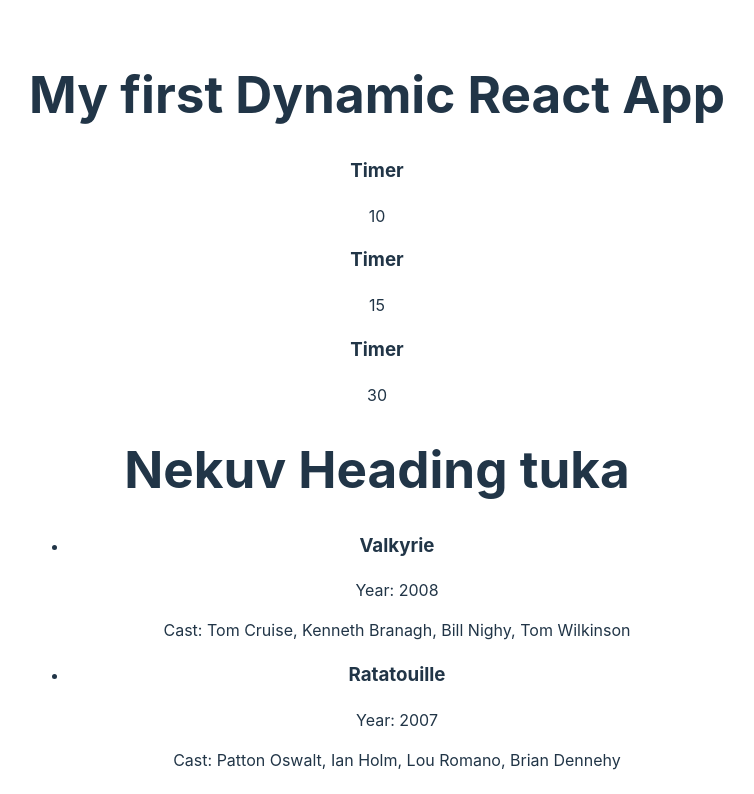
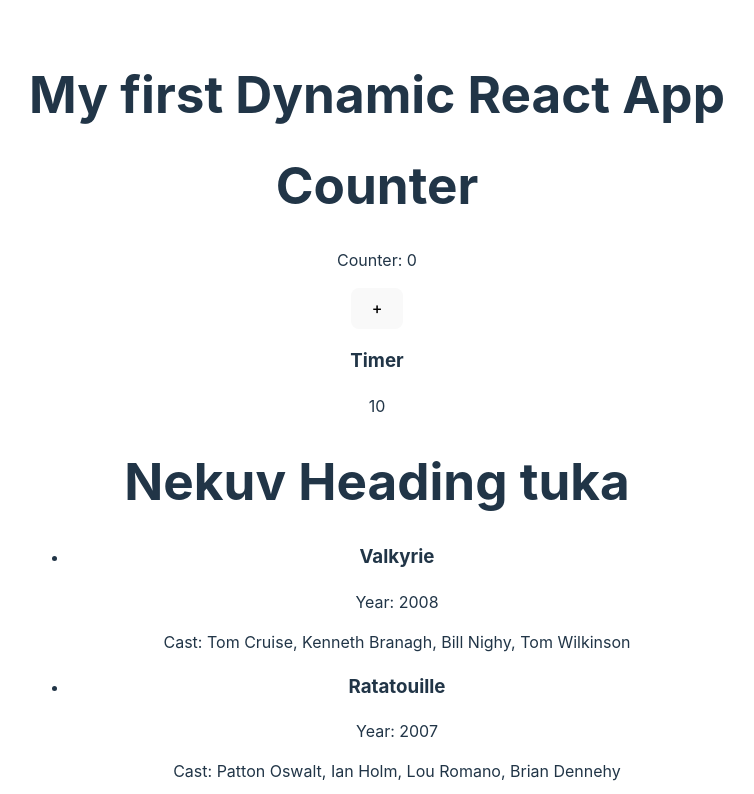
Before and after one commit to GGarenov/Components-React-basic-idea, a React (Vite) app in the folder components-basics/: page / in a window 1280 px wide. Shown: the top 794 px of the page, without its empty margins (263-1017 px from the left). Built offline with nearby package versions, Linux system fonts and the light colour scheme.

Commit message:
Counter was successfully created and implemented.

```diff
--- a/components-basics/src/App.jsx
+++ b/components-basics/src/App.jsx
@@ -1,16 +1,18 @@
 import MovieList from './components/MovieList'
-import './App.css'
 import movies from './assets/movies';
 import Timer from './components/Timer';
+import Counter from './components/Counter';
+import './App.css'
 
 function App() {
   return (
     <div>
       <h1>My first Dynamic React App</h1>
 
+     <Counter />
+
       <Timer startTime={5} />
-      <Timer startTime={10} />
-       <Timer startTime={25} />
+
 
       <MovieList movies={movies} headingText="Movie list"/>
 
--- a/components-basics/src/components/Counter.jsx
+++ b/components-basics/src/components/Counter.jsx
@@ -1,9 +1,9 @@
 import { useState } from 'react';
 
 export default function Counter(props) {
-    const [counter, setCount] = useState(0);
+    const [count, setCount] = useState(0);
 
-    const incrementCounter = () => {
+    const incrementClickHandler = () => {
         setCount(count + 1);
     };
 
@@ -11,8 +11,8 @@ export default function Counter(props) {
         <div>
             <h1>Counter</h1>
 
-            <p>Counter: { }</p>
-            <button onClick={}>+</button>
+            <p>Counter: {count }</p>
+            <button onClick={incrementClickHandler}>+</button>
         </div>
     )
 }
```
